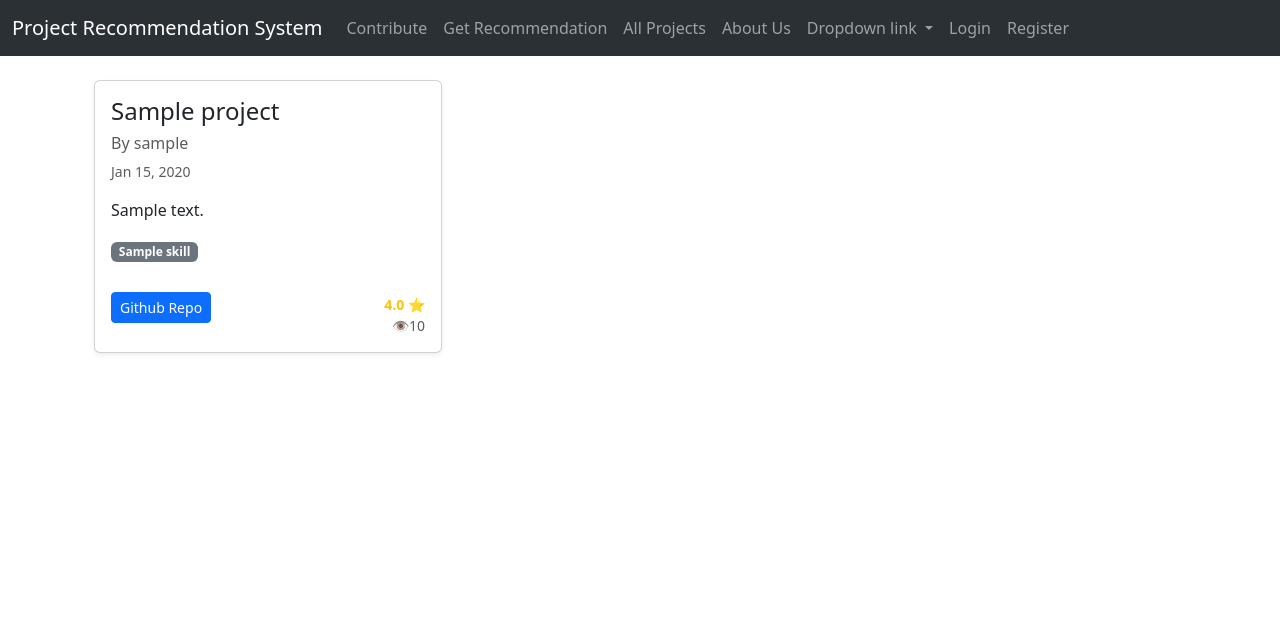
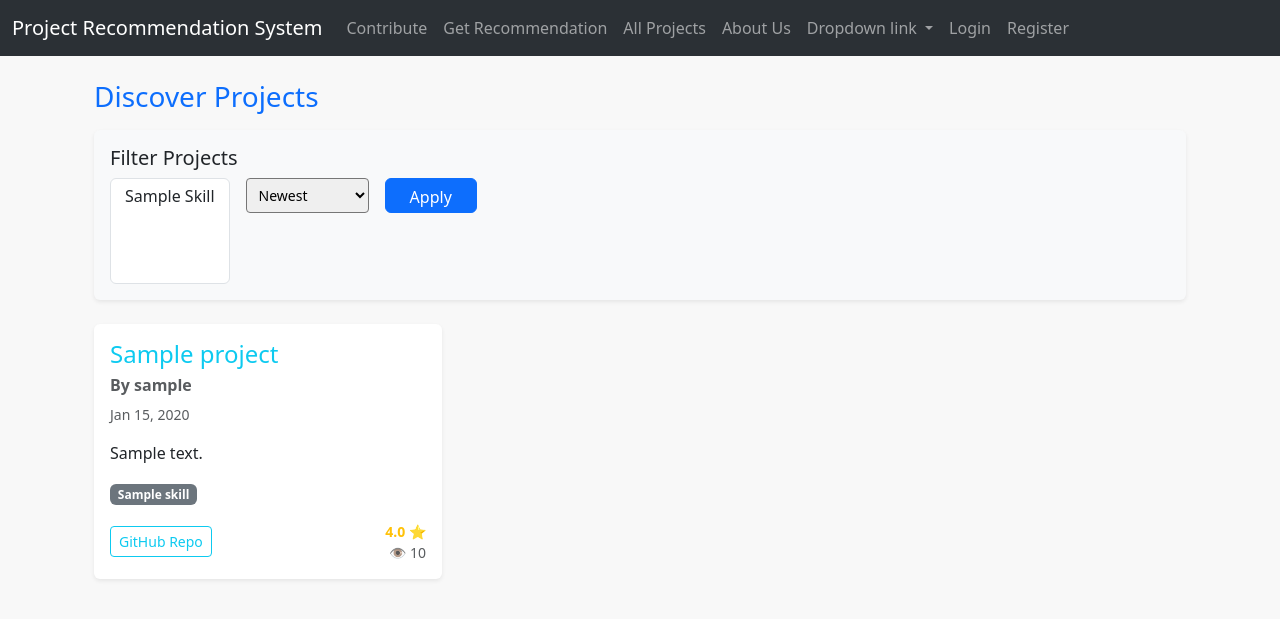
Before and after one commit to VasudevSrivastava/project-recommendation-system, a Django app: page /projects/ in a window 1280 px wide. Shown: the top 619 px of the page. Run offline with Django 5.2, Linux system fonts and the light colour scheme; tables that the repository leaves empty hold one stand-in row (values such as "Sample post").

Commit message:
add filtering and sorting options in project view and enhance templates of all pages

```diff
--- a/recommendation_system/core/templates/core/base.html
+++ b/recommendation_system/core/templates/core/base.html
@@ -6,9 +6,15 @@
     <title> {% block title %} Project Recommendation System {% endblock %} </title>
     <link href="https://cdn.jsdelivr.net/npm/bootstrap@5.3.3/dist/css/bootstrap.min.css" rel="stylesheet" integrity="sha384-QWTKZyjpPEjISv5WaRU9OFeRpok6YctnYmDr5pNlyT2bRjXh0JMhjY6hW+ALEwIH" crossorigin="anonymous">
     <link rel="stylesheet" href="https://cdn.jsdelivr.net/npm/bootstrap-icons/font/bootstrap-icons.css">
+    <style>
+      body {
+          background-color:rgba(247, 247, 247, 0.86);
+          color:rgb(0, 4, 7);
+      }
+  </style>
 
   </head>
-  <body>
+  <body class="">
 
     <nav class="navbar navbar-expand-lg bg-body-tertiary" data-bs-theme="dark">
         <div class="container-fluid">
@@ -22,7 +28,7 @@
                 <a class="nav-link" href="{% url 'project-add' %}">Contribute</a>
               </li>
               <li class="nav-item">
-                <a class="nav-link" href="#">Get Recommendation</a>
+                <a class="nav-link" href="{% url 'recommendations' %}">Get Recommendation</a>
               </li>
               <li class="nav-item">
                 <a class="nav-link" href="{% url 'project-list' %}">All Projects</a>
@@ -69,7 +75,7 @@
       {% endif %}
 
 
-    <div class="container mt-4">
+    <div class="container my-4">
         {% block content %} {% endblock %}
     </div>
 
--- a/recommendation_system/projects/models.py
+++ b/recommendation_system/projects/models.py
@@ -5,7 +5,7 @@ from skills.models import Skill
 class Project(models.Model):
     title = models.CharField(max_length=100, null=False, blank=False)
     description = models.TextField()
-    skill = models.ManyToManyField(Skill)
+    skill= models.ManyToManyField(Skill)
     user = models.ForeignKey(User, null=True,on_delete=models.SET_NULL)
     github_link = models.URLField()
     views = models.IntegerField(default=0)
@@ -17,7 +17,7 @@ class Project(models.Model):
 
 class Rating(models.Model):
     user = models.ForeignKey(User, on_delete=models.CASCADE)
-    project = models.ForeignKey(Project, on_delete=models.CASCADE)
+    project = models.ForeignKey(Project, on_delete=models.CASCADE,related_name="ratings")
     rating = models.IntegerField(null=True)
 
     class Meta:
--- a/recommendation_system/projects/templates/projects/project_list.html
+++ b/recommendation_system/projects/templates/projects/project_list.html
@@ -1,41 +1,71 @@
 {% extends 'core/base.html' %}
 
 {% block content %}
-    <div class="container mt-4" >
+<div class="container mt-4">
+    <h3 class="mb-3 text-primary">Discover Projects</h3>
+
+    <!-- Filter & Sorting -->
+    <div class="p-3 bg-light rounded shadow-sm mb-4">
+        <h5 class="text-dark">Filter Projects</h5>
+        <form method="GET" action="{% url 'project-list' %}" class="d-flex flex-wrap gap-3">
+            <select name="filter" class="form-select w-auto" multiple>
+                {% for skill in skills %}
+                    <option value="{{ skill.name }}" {% if skill.name in selected_filters %}selected{% endif %}>
+                        {{ skill.name|title }}
+                    </option>
+                {% endfor %}
+            </select>
+
+            <select name="sort" class="form-select-sm w-auto" style="height: 35px;" >
+                <option value="-created_at">Newest</option>
+                <option value="created_at">Oldest</option>
+                <option value="-avg_rating">Highest Rated</option>
+                <option value="avg_rating">Lowest Rated</option>
+            </select>
+
+            <button type="submit" class="btn btn-primary px-4" style="height: 35px;">Apply</button>
+        </form>
+    </div>
+
+    <!-- Projects Grid -->
     <div class="row">
         {% for project in project_list %}
             <div class="col-lg-4 col-md-6 mb-4">
-                    <div class="card shadow-sm">
+                <div class="card shadow-sm border-0 ">
                     <div class="card-body">
                         <h4 class="card-title">
-                                <a href =" {% url 'project-detail' project.pk %} " class="text-decoration-none text-dark">
-                                    {{project.title}}
+                            <a href="{% url 'project-detail' project.pk %}" class="text-decoration-none text-info">
+                                {{ project.title }}
                             </a>
                         </h4>
-                            <h6 class="text-muted">By {{project.user}}</h6>
-                            <p class="small text-muted">{{project.created_at|date:"M d, Y"}}</p>
-                            <p class="card-text">{{project.description|truncatewords:20}}</p>
-                            <p> <strong>
+                        <h6 class="text-muted "> <span class="fw-bold "> By {{ project.user }}</span></h6>
+                        <p class="small text-muted ">{{ project.created_at|date:"M d, Y" }}</p>
+                        <p class="card-text ">{{ project.description|truncatewords:20 }}</p>
+
+                        <!-- Skills -->
+                        <p class="mt-2">
                             {% for skill in project.skill.all %}
-                                    <span class="badge bg-secondary"> {{skill.name}} </span>
+                                <span class="badge bg-secondary">{{ skill.name }}</span>
                             {% endfor %}
-                            </strong> </p>
+                        </p>
+
+                        <!-- Rating & Views -->
                         <div class="d-flex justify-content-between align-items-center">
-                                <a href="{{project.github_link}}" class="btn btn-primary btn-sm" target="_blank">
-                                     Github Repo
+                            <a href="{{ project.github_link }}" class="btn btn-outline-info btn-sm" target="_blank">
+                                GitHub Repo
                             </a>
-                                <div class="d-flex flex-column align-items-end mt-3">
+                            <div class="d-flex flex-column align-items-end">
                                 {% if project.avg_rating %}
                                     <small class="text-warning fw-bold">{{ project.avg_rating|floatformat:1 }} ⭐</small>
                                 {% endif %}
-                                    <small class="text-muted">👁️{{project.views}}</small>
+                                <small class="text-muted">👁️ {{ project.views }}</small>
                             </div>
                         </div>
                     </div>
                 </div>
             </div>
         {% empty %}
-                <p class="text-center"> No projects to display right now. </p>
+            <p class="text-center text-muted">No projects to display right now.</p>
         {% endfor %}
     </div>
 </div>
--- a/recommendation_system/projects/urls.py
+++ b/recommendation_system/projects/urls.py
@@ -11,6 +11,6 @@ urlpatterns = [
     path("<int:project_id>/save", views.save_project, name="project-save"),
     path("<int:project_id>/unsave", views.unsave_project, name="project-unsave"),
     path("<int:project_id>/rate", views.rate_project, name="project-rate"),
-    path("api/recommendations/", views.ProjectRecommendationView.as_view(), name="get-recommendation"),
+    path("api/recommendations/", views.ProjectRecommendationView.as_view(), name="get-recommendations"),
     path("recommendations/", views.project_recommendation_view, name="recommendations"),
 ]
--- a/recommendation_system/projects/views.py
+++ b/recommendation_system/projects/views.py
@@ -55,8 +55,22 @@ class ProjectListView(ListView):
     #paginate_by = 10
 
     def get_queryset(self):
-        queryset = Project.objects.annotate(avg_rating=Avg("rating__rating"))
-        return queryset
+        projects = Project.objects.all().annotate(avg_rating=Avg("ratings__rating"))
+
+        filters= self.request.GET.getlist("filters")
+        if filters:
+            projects = projects.filter(skill__name__icontains=filters)
+
+        sort_by = self.request.GET.get("sort",'-created_at')
+        projects = projects.order_by(sort_by)
+
+        return projects
+
+    def get_context_data(self, **kwargs):
+        context = super().get_context_data(**kwargs)
+        context["skills"] = Skill.objects.all()
+        return context
+
 
 
 
@@ -104,13 +118,12 @@ class ProjectRecommendationView(APIView):
     def get(self,request):
         recommended_projects = get_project_recommendations(request.user)
         project_with_scores = []
-        for project,score in recommended_projects:
+        for project,score in recommended_projects: # optmize to use annotate.....
             project.rating = round(Rating.objects.filter(project=project).aggregate(Avg("rating",default=0)).get("rating__avg",0),2)
             project.similarity_score = round(score,2)
             project.skill_names = []
             for skill in project.skill.all():
                 project.skill_names.append(Skill.objects.get(id=skill.id).name)
-            #print(project.rating)
 
             project_with_scores.append(project)
         if not recommended_projects:
@@ -128,5 +141,4 @@ def project_recommendation_view(request):
         projects = response.json().get("recommendations",[])
     else:
         projects = []
-    print(projects)
     return render(request,template_name="projects/view_recommendations.html",context={"projects":projects})
--- a/recommendation_system/users/forms.py
+++ b/recommendation_system/users/forms.py
@@ -21,4 +21,8 @@ class UserUpdateForm(forms.ModelForm):
 class ProfileUpdateForm(forms.ModelForm):
     class Meta:
         model = Profile
-        fields = ['about','image']
+        fields = ['about','skills','image']
+
+        widgets = {
+            "skills":forms.SelectMultiple(attrs={"class":"form-control"})
+        }
--- a/recommendation_system/users/templates/users/logout.html
+++ b/recommendation_system/users/templates/users/logout.html
@@ -6,4 +6,5 @@
         </div>
 
 
+
 {% endblock content %}
--- a/recommendation_system/users/views.py
+++ b/recommendation_system/users/views.py
@@ -3,6 +3,7 @@ from django.contrib import messages
 from .forms import UserRegisterForm, UserUpdateForm, ProfileUpdateForm
 from django.contrib.auth.decorators import login_required
 from projects.models import SavedProject
+from skills.models import Skill
 
 def register(request):
     if request.method == 'POST':
@@ -19,6 +20,7 @@ def register(request):
 @login_required
 def profile(request):
     saved_projects= SavedProject.objects.all().filter(user=request.user)
+
     context = {
         'saved_projects':saved_projects,
     }
@@ -36,7 +38,6 @@ def update_profile(request):
             u_form.save()
             p_form.save()
             messages.success(request," Profile updated sucessfully! ")
-            #return render(request, 'users/profile.html')   need to better understand the effects
             return redirect('profile')
     else:
         u_form = UserUpdateForm(instance=request.user)
```
Also changed, not shown: recommendation_system/core/templates/core/home.html (+13 -6 lines), recommendation_system/projects/recommendation_engine.py (+3 -10 lines), recommendation_system/projects/templates/projects/project_form.html (+15 -4 lines), recommendation_system/projects/templates/projects/view_recommendations.html (+5 -6 lines), recommendation_system/recommendation_system/settings.py (+12 -8 lines), recommendation_system/users/templates/users/profile.html (+34 -14 lines), recommendation_system/core/static/core/image/hero-img.png (added), recommendation_system/projects/migrations/0003_alter_rating_project.py (added). Lines whose indentation alone changed are shown as unchanged.
